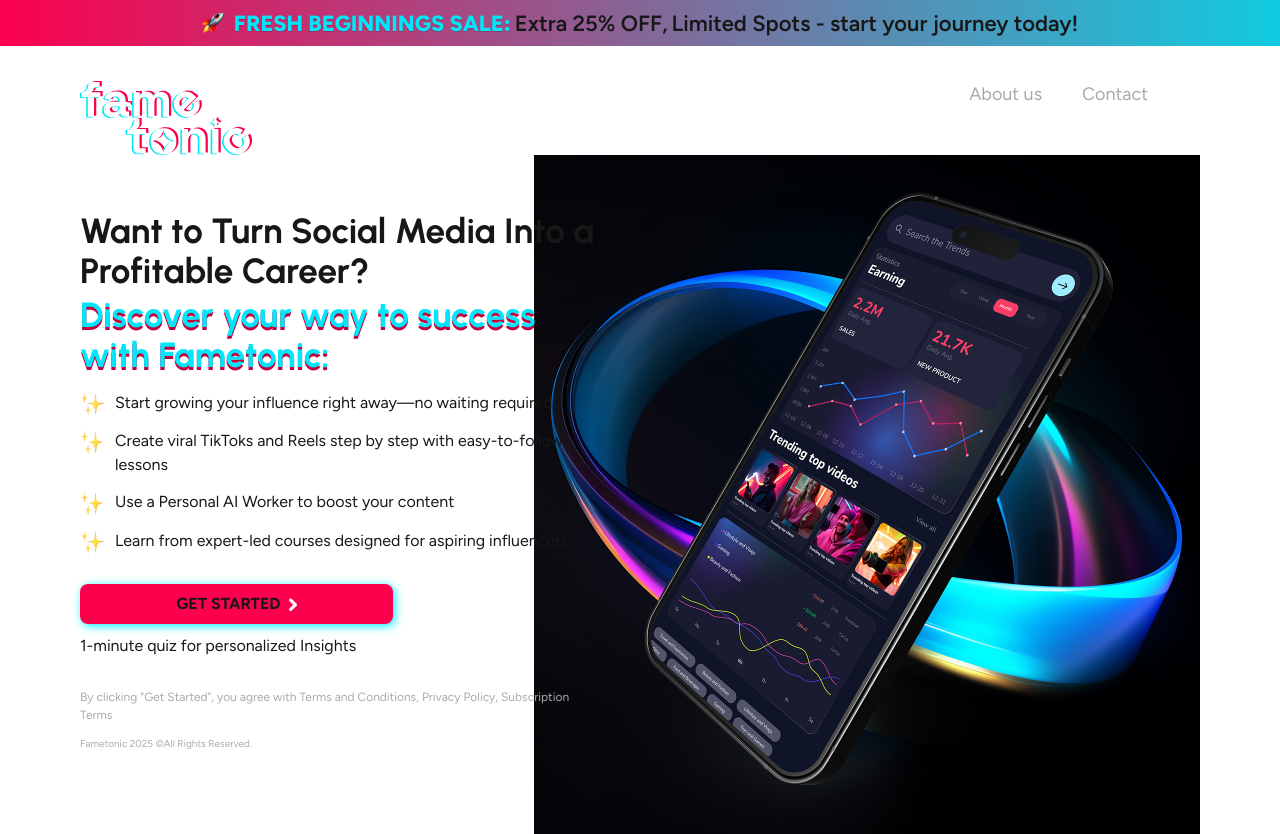
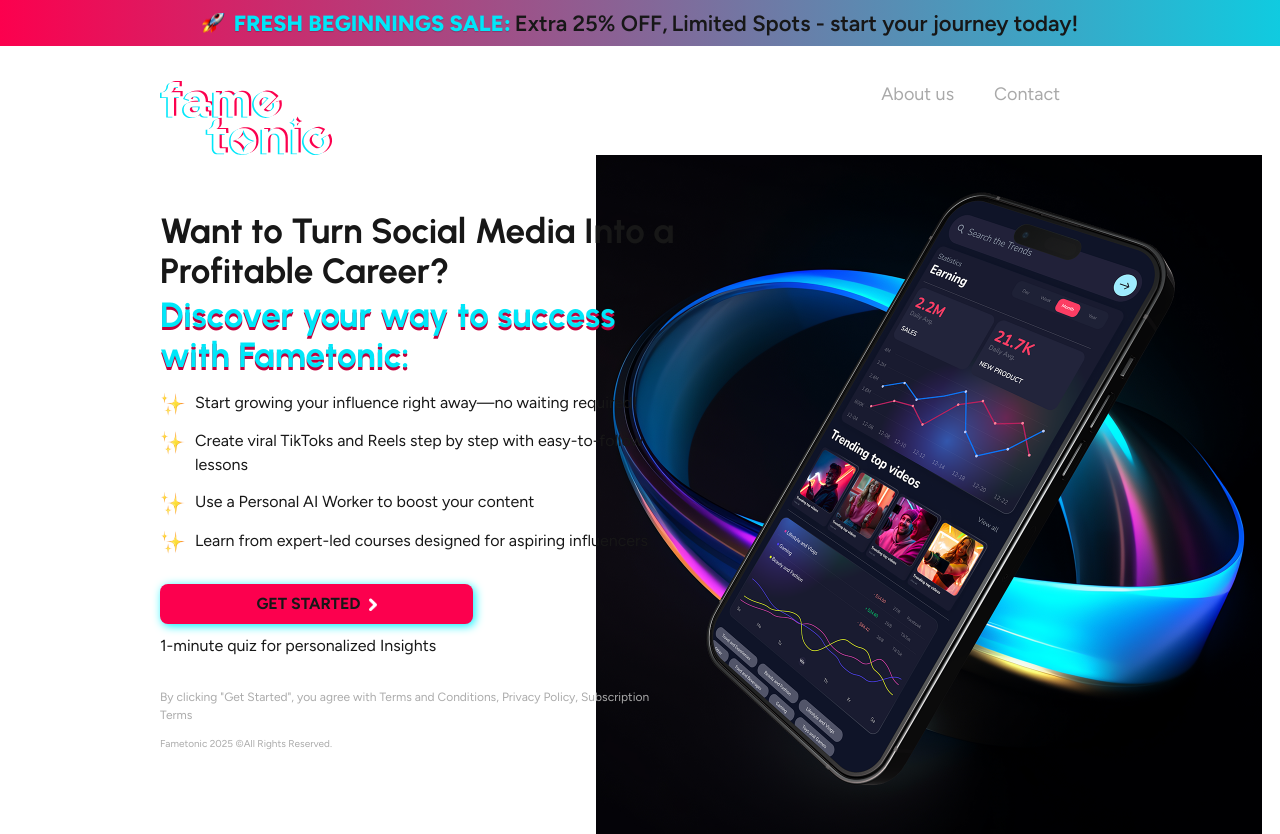
Before and after one commit to Shafin5714/Netzet-task, a Next.js app: page / in a window 1280 px wide. Built offline with nearby package versions, Linux system fonts and the light colour scheme.

Commit message:
container & responsive fix

```diff
--- a/src/app/page.tsx
+++ b/src/app/page.tsx
@@ -24,7 +24,7 @@
           Limited Spots - start your journey today!
         </span>
       </div>
-      <div className="max-w-[70rem] mx-auto">
+      <div className="max-w-[1440px] md:px-[160px] mx-auto">
         {/* Hero section */}
         <div className="pt-[35px] flex justify-center md:justify-between">
           <div className="flex items-center justify-center relative w-full md:w-auto">
@@ -40,7 +40,7 @@
             </div>
           </div>
 
-          <div className="hidden md:flex gap-[40px] mr-13">
+          <div className="hidden md:flex gap-[40px] mr-15">
             <Link href="/" className="text-[18px] text-[#A9A9A9]">
               About us
             </Link>
@@ -51,8 +51,8 @@
         </div>
 
         {/* Main */}
-        <div className="grid grid-cols-1 md:grid-cols-[1fr_auto] gap-0 relative z-20">
-          <div className="flex justify-center md:justify-start md:flex-shrink-0 md:-ml-40 -z-10 order-1 md:order-2">
+        <div className="grid grid-cols-1 md:grid-cols-[1fr_auto] relative z-20">
+          <div className="flex justify-center md:justify-end md:flex-shrink-0 -z-10 order-1 md:order-2">
             <div className="relative w-[350px] h-[400px] md:w-[666px] md:h-[679px]">
               <Image
                 src="/hero-image.png"
@@ -62,7 +62,7 @@
               />
             </div>
           </div>
-          <div className="mt-[56px]  w-full md:w-[516px] order-2 md:order-1 px-5 md:px-0">
+          <div className="mt-[56px]  w-full md:w-[516px] order-2 md:order-1 px-5 md:px-0 md:-mr-20">
             <h2 className="text-[25px] font-urbanist text-center md:text-left md:text-[35px] font-bold leading-10">
               Want to Turn Social Media Into a Profitable Career?{" "}
             </h2>
@@ -124,12 +124,23 @@
               </p>
             </div>
             <div className="flex flex-col items-center md:items-start">
+              <div className="order-2 md:order-1">
                 <button className="shadow-[2px_2px_10px_#00f0ff] cursor-pointer mt-[30px] w-[313px] h-[40px] bg-[#FC004E] rounded-lg font-figtree font-bold flex justify-center items-center gap-2">
                   <span className="text=[20px]">GET STARTED</span>
-                <Image src="/arrow-right.png" alt="icon" height={5} width={8} />
+                  <Image
+                    src="/arrow-right.png"
+                    alt="icon"
+                    height={5}
+                    width={8}
+                  />
                 </button>
 
-              <p className="mt-2.5">1-minute quiz for personalized Insights</p>
+                <p className="mt-2.5">
+                  1-minute quiz for personalized Insights
+                </p>
+              </div>
+
+              <div className="order-1 md:order-2 text-center md:text-left">
                 <p className="text-[#ABABAB] text-[12px] mt-[30px]">
                   By clicking &quot;Get Started&quot;, you agree with Terms and
                   Conditions, Privacy Policy, Subscription Terms
@@ -142,5 +153,6 @@
           </div>
         </div>
       </div>
+    </div>
   );
 }
```
Lines whose indentation alone changed are shown as unchanged.
